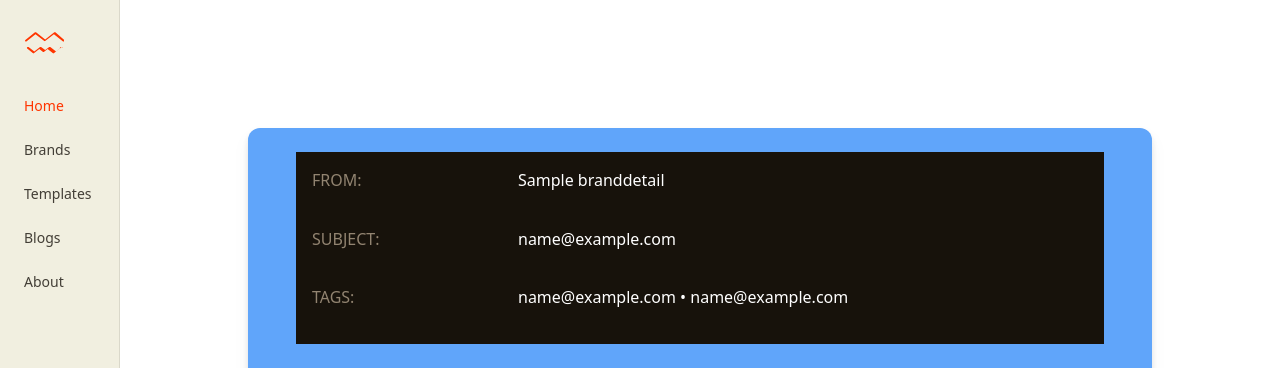
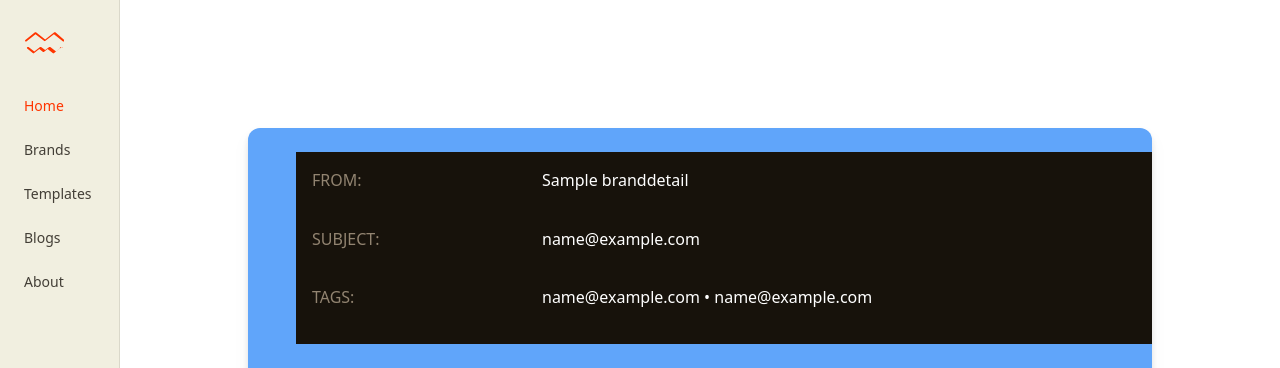
Before and after one commit to sohamgoswami07/Inbox-Garage, a Django app: page /email/1/ in a window 1280 px wide. Shown: the top 368 px of the page. Run offline with Django 5.2, Linux system fonts and the light colour scheme; tables that the repository leaves empty hold one stand-in row (values such as "Sample post"); style sheets or scripts are compiled from the project's sources; some libraries are stand-ins or nearby versions.

Commit message:
email template 4

```diff
--- a/email_garage_project/email_garage_app/templates/email_detail/email_detail.html
+++ b/email_garage_project/email_garage_app/templates/email_detail/email_detail.html
@@ -7,7 +7,7 @@
 <main class="container mx-auto p-32 drop-shadow-lg">
     <!-- Email Detail -->
     <div class="rounded-xl bg-blue-400 w-full h-auto overflow-hidden">
-        <div class="grid grid-cols-[1fr_3fr] grid-rows-3 gap-4 w-auto h-48 p-4 mx-12 my-6 bg-[#17120B]">
+        <div class="grid grid-cols-[1fr_3fr] grid-rows-3 gap-4 w-full h-48 p-4 mx-12 my-6 bg-[#17120B]">
             <div class="text-[#928471]">FROM:</div>
             <div class="text-white"> {{ email.connected_brand }} </div>
             <div class="text-[#928471]">SUBJECT:</div>
@@ -16,8 +16,8 @@
             <div class="text-white"> {{ email.email_category }} • {{ email.email_type }} </div>
         </div>
 
-        <div class="h-full w-full">
-            <img src="{{ email.email_body.url }}" alt="Email Attachment">
+        <div class="h-auto w-full">
+            <img class="h-full w-auto" src="{{ email.email_body.url }}" alt="Email Attachment">
         </div>
     </div>
 </main>
```
